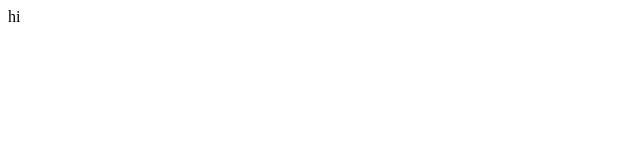
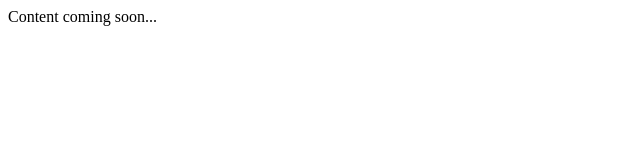
Before and after one commit to gavyo/cppAI-website, a website: page app/index.html in a window 1280 px wide. Shown: the whole page, without its empty margins (0-640 px from the left). Drawn offline with Linux system fonts and the light colour scheme.

Commit message:
update landing

```diff
--- a/app/index.html
+++ b/app/index.html
@@ -6,7 +6,7 @@
 </head>
 <body>
     <div id="app">
-        hi
+        Content coming soon...
     </div>
 </body>
 </html>
```
